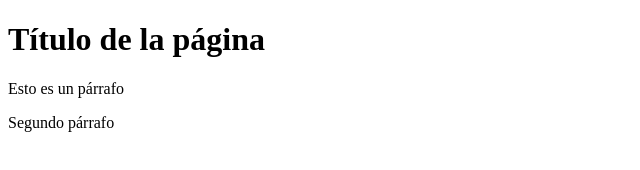
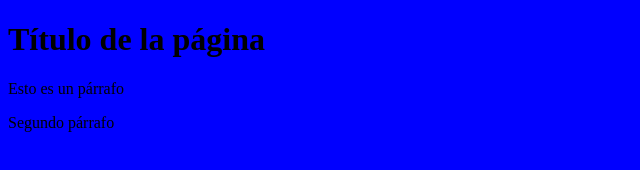
Before and after one commit to javinl35/ejemplo2, a plain HTML site: page index.html in a window 1280 px wide. Shown: the whole page, without its empty margins (0-640 px from the left). Drawn offline with Linux system fonts and the light colour scheme.

Commit message:
Agregando hoja de estilos

```diff
--- a/index.html
+++ b/index.html
@@ -5,6 +5,7 @@
     <meta http-equiv="X-UA-Compatible" content="IE=edge">
     <meta name="viewport" content="width=device-width, initial-scale=1.0">
     <title>Document</title>
+    <link rel="stylesheet" type="text/css" href="misestilo.css">
 </head>
 <body>
     <h1>Título de la página</h1>
```
